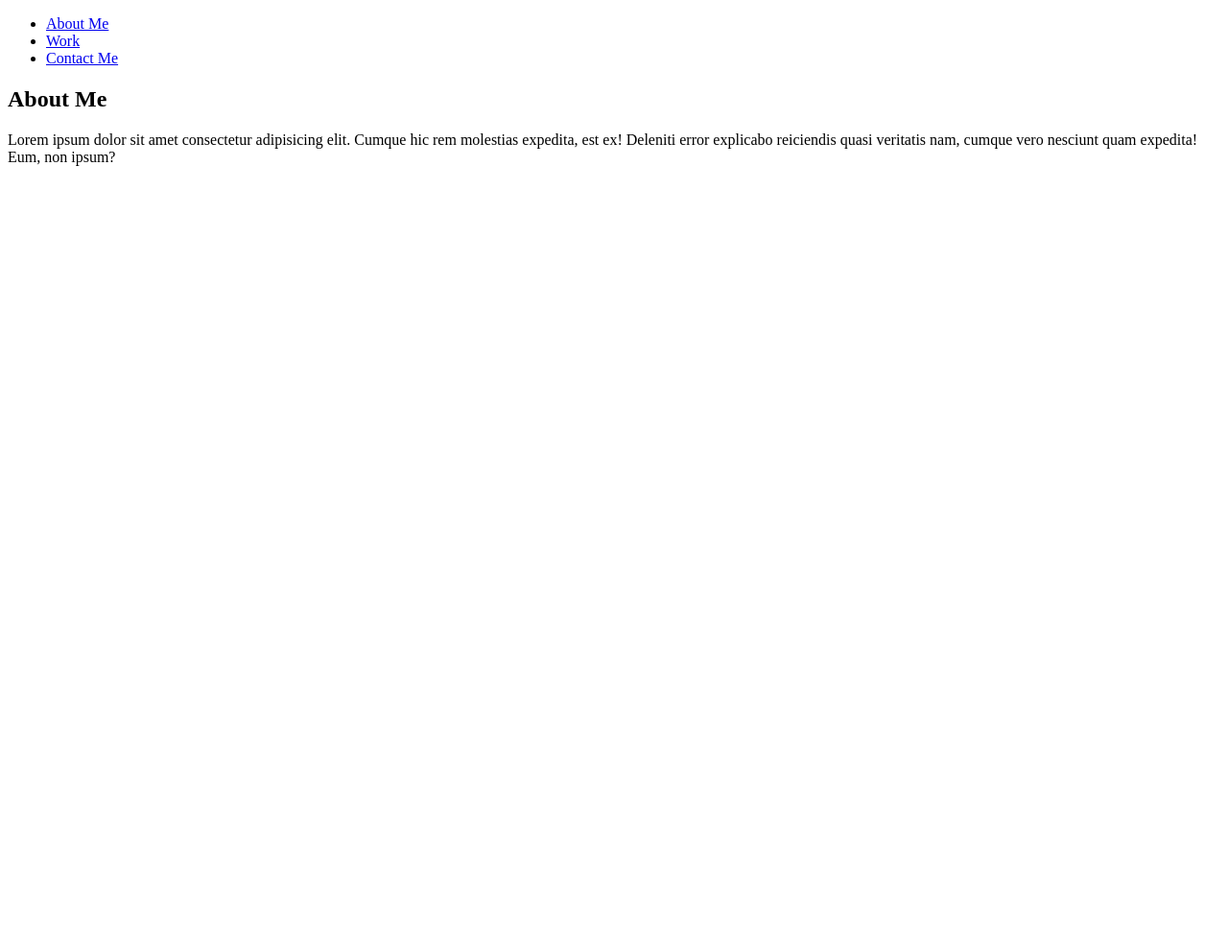
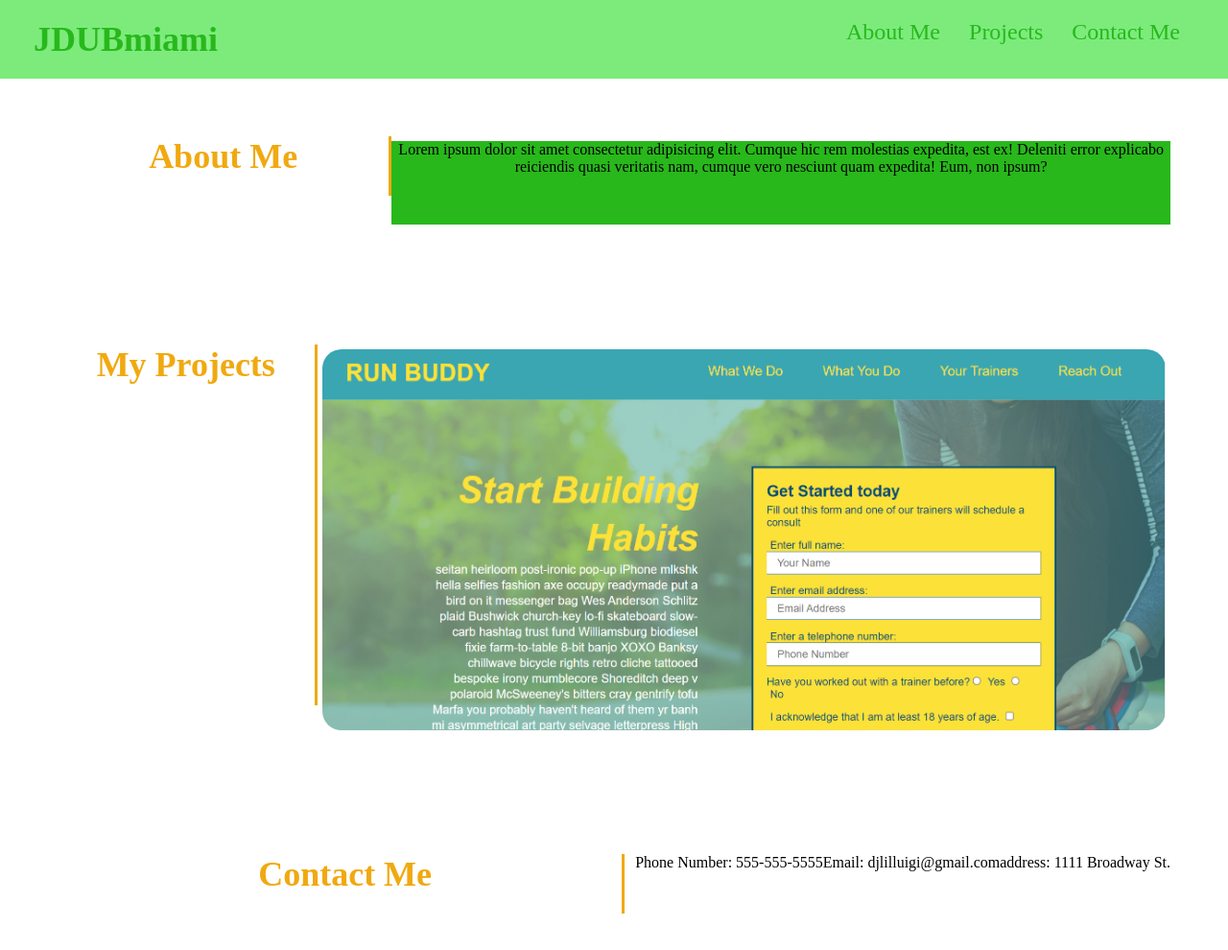
Before and after one commit to jmarshallmiami/Jules-Portfolio, a plain HTML site: page index.html in a window 1280 px wide. Shown: the whole page at 96% size. Before the commit the page ends 800 px from the top, so only its background shows below. Drawn offline with Linux system fonts and the light colour scheme.

Commit message:
css and html frame created

```diff
--- a/assets/css/style.css
+++ b/assets/css/style.css
@@ -0,0 +1,163 @@
+:root{
+    --primary-color: #28b81b;
+    --secondary-color: #f0a910;
+    --tertiary-color: #7ceb7c;
+}
+
+*{
+    margin: 0;
+    padding: 0;
+    box-sizing: border-box;
+}
+
+.flex-row {
+    display: flex;
+  }
+
+/* HEADER/NAV BAR STYLES START */
+
+header {
+    padding: 20px 35px;
+    background-color: var(--tertiary-color);
+    display: flex;
+    justify-content: space-between;
+    flex-wrap: wrap;
+    position: sticky;
+    position: -webkit-sticky;
+    top: 0;
+    background-size: cover;
+    background-attachment: fixed;
+    background-position: 80%;
+    z-index: 9999;
+  }
+
+  header h1 {
+    font-weight: bold;
+    margin: 0;
+    font-size: 36px;
+    color: var(--secondary-color);
+  }
+
+  header nav ul {
+    display: flex;
+    flex-wrap: wrap;
+    justify-content: space-between;
+    align-items: center;
+    list-style: none;
+  }
+
+  header a {
+    text-decoration: none;
+    color: var(--primary-color);
+  }
+
+  header nav ul li a {
+    padding: 10px 15px;
+    font-weight: lighter;
+    font-size: 24px;
+  }
+
+/* HEADER/NAV BAR STYLE END */
+
+/* GLOBAL SECTION STYLE START */
+  section {
+    padding: 60px;
+  }
+
+  .section-title{
+    font-size: 36px;
+    border-right: 3px solid;
+    color: var(--secondary-color);
+    padding-bottom: 20px;
+    text-align: center;
+    margin: 0 auto 35px auto;
+    width: 50%;
+  }
+
+/* GLOBAL SECTION STYLE END */
+
+/* ABOUT ME STYLE START */
+.about-text{
+    background-color: #28b81b;
+    margin: 5px auto 5px auto;
+    text-align: center;
+
+
+}
+
+
+/* ABOUT ME STYLE END  */
+
+/* PROJECTS STYLE START */
+.large-project{
+    margin: 5px;
+    display: inline-block;
+    justify-content: center;
+
+}
+.large-project img{
+    width: 100%;
+    border-radius: 20px;
+}
+
+.large-project:hover{
+    border:3px solid #7ceb7c;
+    border-radius: 20px;
+}
+
+.small-project{
+    display: flex;
+    flex: wrap;
+}
+
+
+/* PROJECTS STYLE END */
+
+/* MEDIA QUERY FOR SMALLER DESKTOP SCREENS AND SMALLER START */
+/* @media screen and (max-width: 980px) {
+    header {
+      padding-bottom: 0;
+      justify-content: center;
+      position: relative;
+    }
+
+    header h1 {
+      width: 100%;
+      text-align: center;
+    }
+
+    header nav ul {
+      margin-top: 20px;
+      width: 100%;
+      justify-content: center;
+    }
+
+    header nav ul li a {
+      font-size: 20px;
+    }
+
+    footer h2, footer div {
+      text-align: center;
+      width: 100%;
+    }
+  } */
+
+/* MEDIA QUERY FOR SMALLER DESKTOP SCREENS AND SMALLER END */
+
+/* MEDIA QUERY FOR TABLETS AND SMALLER START*/
+  /* @media screen and (max-width: 768px) {
+    section {
+      padding: 30px 15px;
+    }
+  } */
+
+/* MEDIA QUERY FOR TABLETS AND SMALLER END */
+
+/* MEDIA QUERY FOR MOBILE PHONES AND SMALLER START */
+  /* @media screen and (max-width: 575px) {
+    .section-title {
+      width: 95%;
+    }
+  } */
+
+/* MEDIA QUERY FOR MOBILE PHONES AND SMALLER END */
--- a/index.html
+++ b/index.html
@@ -5,18 +5,27 @@
     <meta charset="UTF-8">
     <meta http-equiv="X-UA-Compatible" content="IE=edge">
     <meta name="viewport" content="width=device-width, initial-scale=1.0">
-    <title>Document</title>
+    <link rel="stylesheet" href="./assets/css/style.css">
+
+    <title>Jdubmiami Portfolio</title>
 </head>
 
 <body>
     <header>
+
+        <h1>
+            <a href="/">
+                JDUBmiami
+            </a>
+        </h1>
+        <!-- navigation tags - links to sections -->
         <nav>
             <ul>
                 <li>
                     <a href="#about-me">About Me</a>
                 </li>
                 <li>
-                    <a href="#work">Work</a>
+                    <a href="#projects">Projects</a>
                 </li>
                 <li>
                     <a href="#contact-me">Contact Me</a>
@@ -24,29 +33,67 @@
             </ul>
         </nav>
     </header>
+    <!-- container div for all sections below header -->
+    <div>
 
         <!-- About Me section-->
-    <div>
-        <section>
-            <h2>
+
+        <section id="about-me">
+            <div class="flex-row">
+                <h2 class="section-title">
                     About Me
                 </h2>
+                <div class="about-text">
                     <p>
-                Lorem ipsum dolor sit amet consectetur adipisicing elit. Cumque hic rem molestias expedita, est ex!
-                Deleniti error explicabo reiciendis quasi veritatis nam, cumque vero nesciunt quam expedita! Eum, non
+                        Lorem ipsum dolor sit amet consectetur adipisicing elit. Cumque hic rem molestias expedita, est
+                        ex!
+                        Deleniti error explicabo reiciendis quasi veritatis nam, cumque vero nesciunt quam expedita!
+                        Eum,
+                        non
                         ipsum?
                     </p>
+                </div>
+            </div>
         </section>
 
 
-        <!-- Work section-->
-        <section>
+        <!-- Projects section - sections contains top 6 projects i want to showcase -->
 
+        <section id="projects">
+            <div class="flex-row">
+                <h2 class="section-title">
+                    My Projects
+                </h2>
+
+                <!-- This is the placeholder for the Premiere project -->
+                <div class="large-project">
+
+                    <img src="./assets/images/run-buddy.png" alt="Placehold for my premiere project" />
+
+                </div>
+                <!-- This is the section for all of my secondary projects that will be displayed on my portfolio page-->
+                <div class="small-project">
+                    <!-- <img class="small-image" src="./assets/images/project-placeholder 612x612.jpg" alt="Placehold for my premiere project" />
+
+                    <img class="small-image" src="./assets/images/project-placeholder 612x612.jpg" alt="Placehold for my secondary project" />
+
+                    <img class="small-image" src="./assets/images/project-placeholder 612x612.jpg" alt="Placehold for my secondary project" />
+
+                    <img class="small-image" src="./assets/images/project-placeholder 612x612.jpg" alt="Placehold for my secondary project" /> -->
+                </div>
+            </div>
         </section>
 
         <!-- Contact Me section-->
-        <section>
-
+        <section id="contact-me">
+            <div class="flex-row">
+                <h2 class="section-title">
+                    Contact Me
+                </h2>
+                <span>Phone Number: 555-555-5555</span>
+                <span>Email: djlilluigi@gmail.com</span>
+                <span>address: 1111 Broadway St. </span>
+            </div>
         </section>
     </div>
 </body>
```
Also changed, not shown: assets/images/project-placeholder 612x612.jpg (added), assets/images/run-buddy.png (added). Lines whose indentation alone changed are shown as unchanged.
